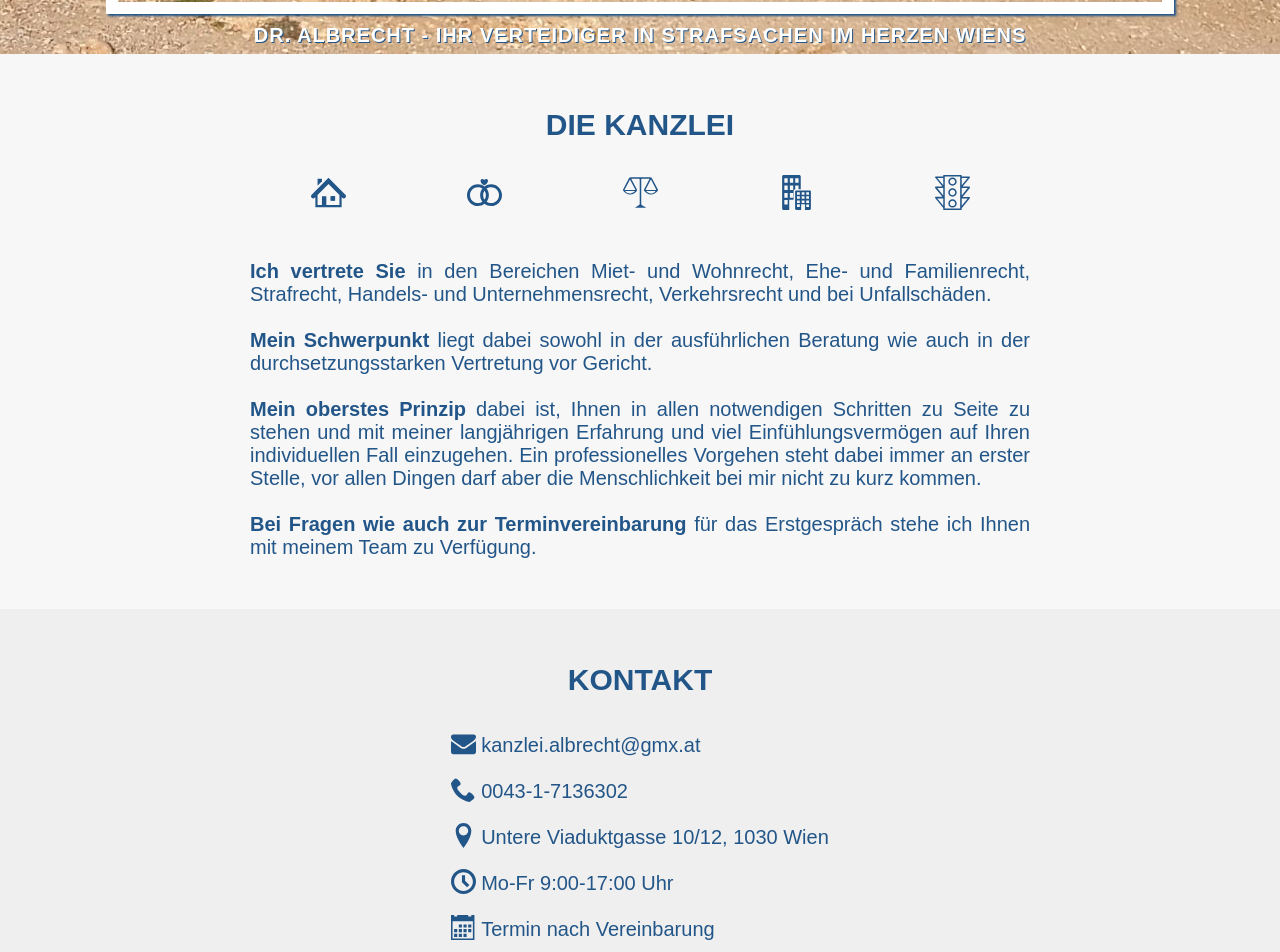
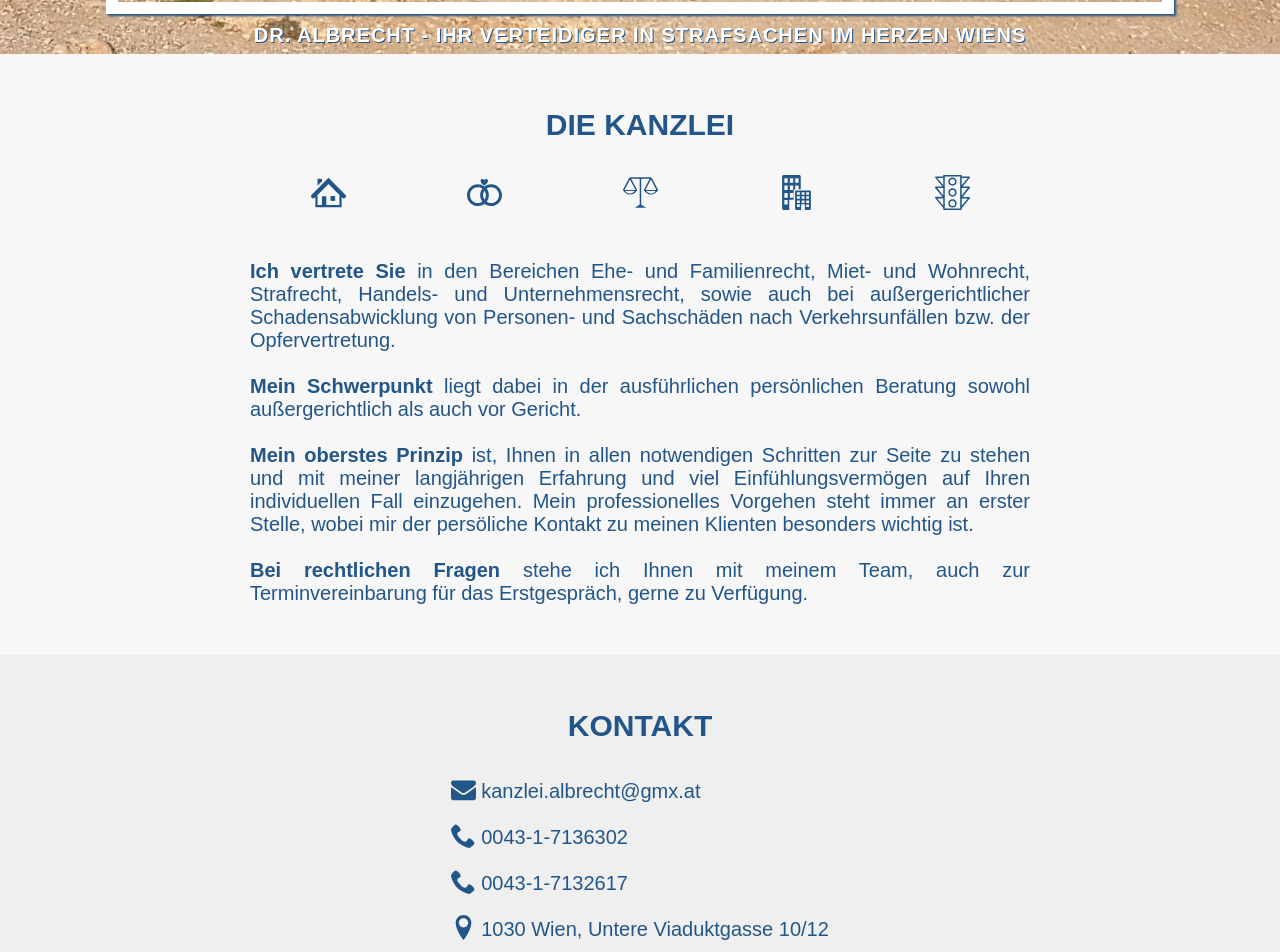
Before and after one commit to thelexn/aka-geri, a Jekyll site: the page built from index.html, in a window 1280 px wide and 1400 px high, scrolled down 846 px. Shown: the top 952 px of the window. Built offline with Jekyll 4.4.1, drawn with Linux system fonts in a browser that asks for light colours; nearby versions of some CDN libraries; some of the changed text lies outside the part shown.

Commit message:
changed text, added phone and fax numbers

```diff
--- a/_data/site-config.yml
+++ b/_data/site-config.yml
@@ -1,8 +1,10 @@
 title: Kanzlei Dr.&nbsp;Albrecht
 email: kanzlei.albrecht@gmx.at
-phone: 0043-1-7136302
-address: Untere Viaduktgasse 10/12, 1030 Wien
-office-hours: Mo-Fr 9:00-17:00 Uhr
+phone1: 0043-1-7136302
+phone2: 0043-1-7132617
+fax: 0043-1-7120218
+address: 1030 Wien, Untere Viaduktgasse 10/12
+office-hours: Mo-Fr 9:30-18:30 Uhr
 date-aggreement: Termin nach Vereinbarung
 map: https://www.google.at/maps/place/Mr.+Dr.+Gerald+Albrecht/@48.2064703,16.3847183,17z/data=!3m1!4b1!4m5!3m4!1s0x476d077313e34d13:0x4f27537b29d3c433!8m2!3d48.2064703!4d16.386907
 description: Dr. Albrecht - Ihr Verteidiger in Strafsachen im Herzen Wiens
@@ -14,17 +16,19 @@ menu:
 - {name: Kontakt, url: '#contact-section'}
 - {name: Presse, url: '#press-section'}
 
-diekanzlei: <p><strong>Ich vertrete Sie </strong>in den Bereichen Miet- und Wohnrecht, Ehe- und Familienrecht,
- Strafrecht, Handels- und Unternehmensrecht, Verkehrsrecht und bei Unfallschäden.<br/><br/>
- <strong>Mein Schwerpunkt </strong>liegt dabei sowohl in der ausführlichen Beratung wie auch in
- der durchsetzungsstarken Vertretung vor Gericht.<br/><br/>
- <strong>Mein oberstes Prinzip </strong>dabei ist, Ihnen in allen
- notwendigen Schritten zu Seite zu stehen und mit meiner langjährigen Erfahrung und viel
- Einfühlungsvermögen auf Ihren individuellen Fall einzugehen. Ein professionelles Vorgehen steht
- dabei immer an erster Stelle, vor allen Dingen darf aber die Menschlichkeit bei mir nicht zu kurz
- kommen. <br/><br/>
- <strong>Bei Fragen wie auch zur Terminvereinbarung </strong>für das Erstgespräch stehe ich Ihnen mit
- meinem Team zu Verfügung.</p>
+diekanzlei: <p><strong>Ich vertrete Sie </strong>in den Bereichen Ehe- und Familienrecht,
+ Miet- und Wohnrecht, Strafrecht, Handels- und Unternehmensrecht, sowie auch
+ bei außergerichtlicher Schadensabwicklung von Personen- und Sachschäden
+ nach Verkehrsunfällen bzw. der Opfervertretung.<br/><br/>
+ <strong>Mein Schwerpunkt </strong>liegt dabei in der ausführlichen persönlichen Beratung
+ sowohl außergerichtlich als auch vor Gericht.<br/><br/>
+ <strong>Mein oberstes Prinzip </strong>ist, Ihnen in allen
+ notwendigen Schritten zur Seite zu stehen und mit meiner langjährigen Erfahrung und viel
+ Einfühlungsvermögen auf Ihren individuellen Fall einzugehen. Mein professionelles Vorgehen steht
+ immer an erster Stelle, wobei mir der persöliche Kontakt zu meinen Klienten besonders
+ wichtig ist. <br/><br/>
+ <strong>Bei rechtlichen Fragen</strong> stehe ich Ihnen mit meinem Team, auch zur Terminvereinbarung
+ für das Erstgespräch, gerne zu Verfügung.</p>
 
 pr-email: Ruth.Albrecht@gmx.at
 
--- a/_includes/contact.html
+++ b/_includes/contact.html
@@ -7,12 +7,18 @@
         <a href="mailto:{{site.data.site-config.email}}">
           <div>{% include icons/envelope.html %}</div>
           <p>{{site.data.site-config.email}}</p>
-      </a>
+        </a>
       </li>
       <li>
-        <a href="tel:{{site.data.site-config.phone}}">
+        <a href="tel:{{site.data.site-config.phone1}}">
           <div>{% include icons/phone.html %}</div>
-          <p>{{site.data.site-config.phone}}</p>
+          <p>{{site.data.site-config.phone1}}</p>
+        </a>
+      </li>
+      <li>
+        <a href="tel:{{site.data.site-config.phone2}}">
+          <div>{% include icons/phone.html %}</div>
+          <p>{{site.data.site-config.phone2}}</p>
         </a>
       </li>
       <li>
@@ -21,6 +27,7 @@
           <p>{{site.data.site-config.address}}</p>
         </a>
       </li>
+      <li class="different"><div>{% include icons/fax.html %}</div> <p>{{site.data.site-config.fax}}</p></li>
       <li class="different"><div>{% include icons/clock.html %}</div> <p>{{site.data.site-config.office-hours}}</p></li>
       <li class="different"><div>{% include icons/calendar.html %}</div> <p>{{site.data.site-config.date-aggreement}}</p></li>
     </ul>
```
